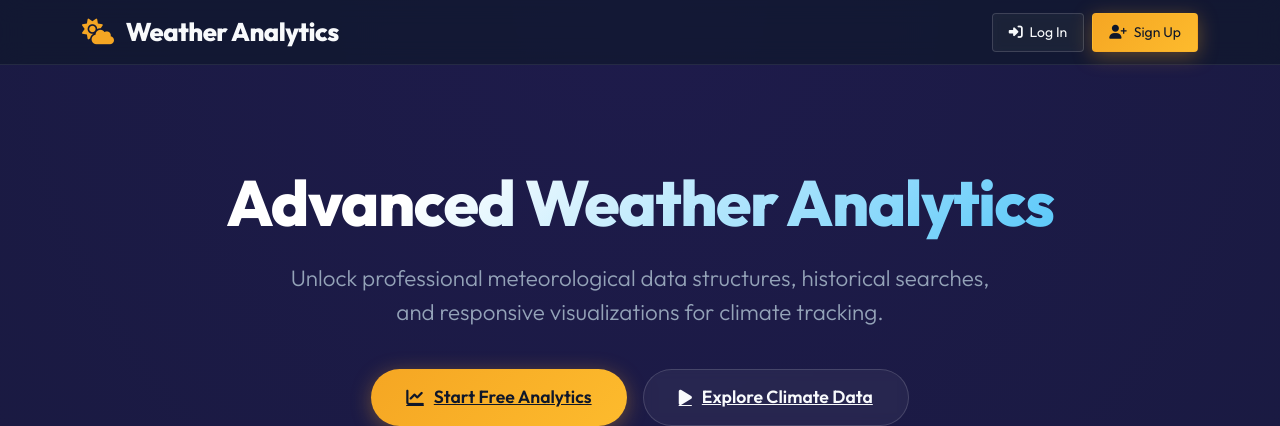
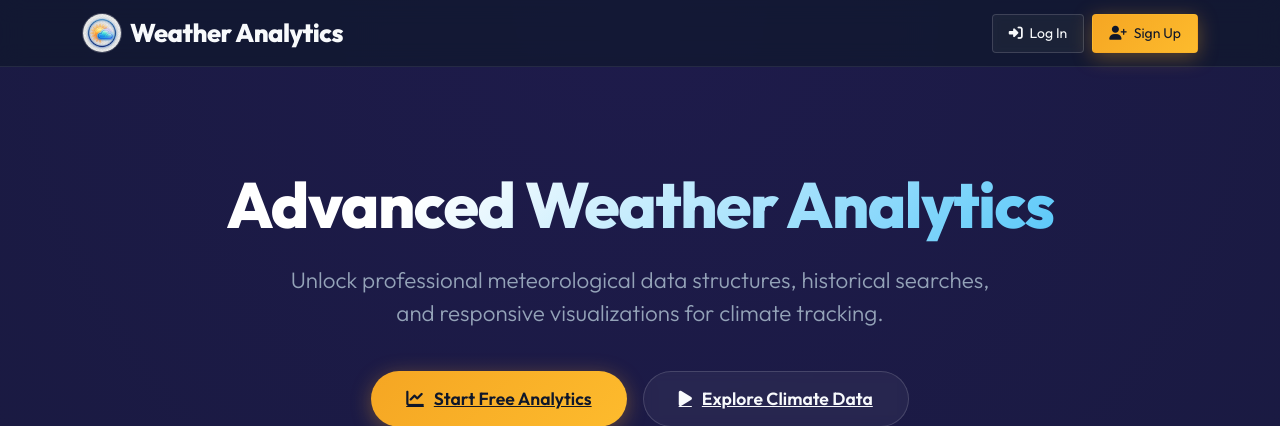
Before and after one commit to RanaMazharKhan/Pakistan-Weather-Analytics-Portal, a Django app: page / in a window 1280 px wide. Shown: the top 426 px of the page. Run offline with Django 4.2, Linux system fonts and the light colour scheme; data that the repository does not hold is empty; some libraries are stand-ins or nearby versions.

Commit message:
Add professional weather logo image and display it in base/home navbars

```diff
--- a/weather/templates/weather/base.html
+++ b/weather/templates/weather/base.html
@@ -1,3 +1,4 @@
+{% load static %}
 <!DOCTYPE html>
 <html lang="en">
 <head>
@@ -269,7 +270,10 @@
 <body>
     <nav class="navbar navbar-expand-lg navbar-dark">
         <div class="container">
-            <a class="navbar-brand" href="{% url 'weather:home' %}"><i class="fas fa-cloud-sun"></i> Weather Analytics</a>
+            <a class="navbar-brand d-flex align-items-center" href="{% url 'weather:home' %}">
+                <img src="{% static 'weather_logo.png' %}" alt="Logo" width="38" height="38" class="d-inline-block align-top me-2" style="border-radius: 50%; border: 1px solid rgba(255,255,255,0.2);">
+                Weather Analytics
+            </a>
             <button class="navbar-toggler" type="button" data-bs-toggle="collapse" data-bs-target="#navbarNav"><span class="navbar-toggler-icon"></span></button>
             <div class="collapse navbar-collapse" id="navbarNav">
                 <ul class="navbar-nav ms-auto">
--- a/weather/templates/weather/home.html
+++ b/weather/templates/weather/home.html
@@ -1,3 +1,4 @@
+{% load static %}
 <!DOCTYPE html>
 <html lang="en">
 <head>
@@ -280,7 +281,10 @@
     <!-- Header Navigation -->
     <nav class="navbar navbar-expand-lg navbar-dark glass-header">
         <div class="container">
-            <a class="navbar-brand" href="#"><i class="fas fa-cloud-sun"></i> Weather Analytics</a>
+            <a class="navbar-brand d-flex align-items-center" href="#">
+                <img src="{% static 'weather_logo.png' %}" alt="Logo" width="40" height="40" class="d-inline-block align-top me-2" style="border-radius: 50%; border: 1px solid rgba(255,255,255,0.2);">
+                Weather Analytics
+            </a>
             <div class="d-flex gap-2">
                 <a href="{% url 'accounts:login' %}" class="btn btn-sm btn-outline-glass px-3 py-2"><i class="fas fa-sign-in-alt me-1"></i> Log In</a>
                 <a href="{% url 'accounts:register' %}" class="btn btn-sm btn-glow px-3 py-2"><i class="fas fa-user-plus me-1"></i> Sign Up</a>
```
Also changed, not shown: static/weather_logo.png (added).
